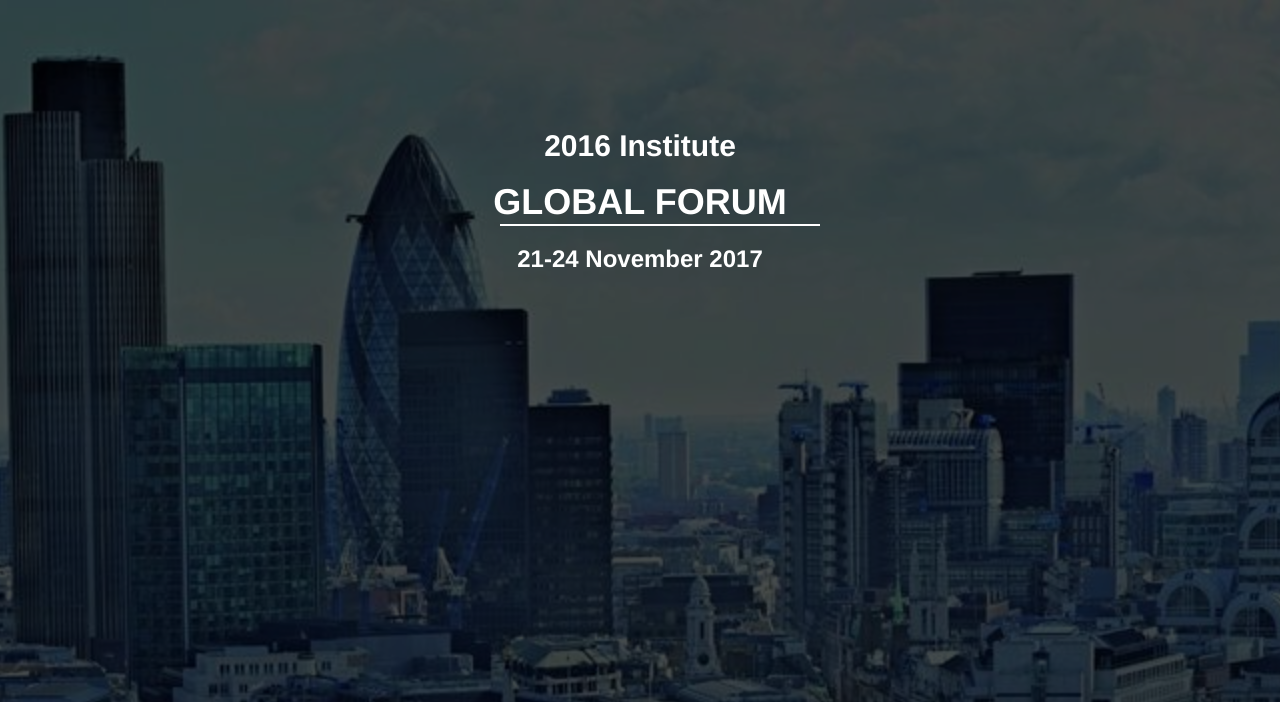
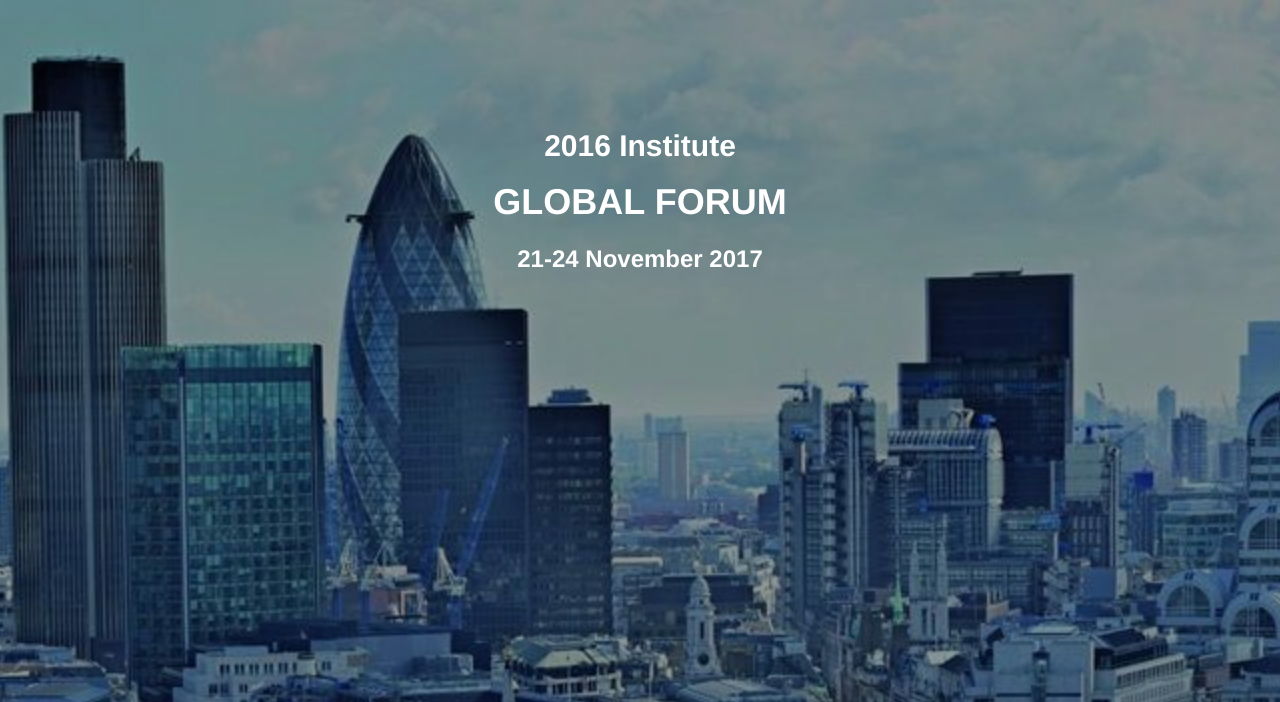
Before and after one commit to nivesonawane/london, a plain HTML site: page index.html in a window 1280 px wide. Shown: the part 98-800 px from the top of the page. Drawn offline with nearby package versions, Linux system fonts and the light colour scheme.

Commit message:
second layout

```diff
--- a/assets/css/style.css
+++ b/assets/css/style.css
@@ -60,7 +60,7 @@
     position: relative;
  }
 
- .overlay-img {
+.overlay-img{
     width: 100%;
     height: 100vh;
     background-image: url('../img/headerImg.jpg');
@@ -69,16 +69,6 @@
     background-position: center;
     background-size: cover;
     object-fit: cover;
-}
-
-.overlay-img::after {
-    content: '';
-    position: absolute;
-    top: 0;
-    left: 0;
-    width: 100%;
-    height: 100%;
-    background-color: rgba(0,0,0,.5);
 }
 
 .overlay-content{
@@ -102,19 +92,9 @@
 
 .heroImg .overlay-title h1{
     padding-bottom: 4px;
-    position: relative;
+
 }
 
-.heroImg .overlay-title h1::after{
-  content: '';
-  height: 2px;
-  width: 25%;
-  background-color: #fff;
-  position: absolute;
-  left: 500px;
-  bottom: 0;
-
-}
 
 /* ######################### about section start ################################### */
 .about{
@@ -195,9 +175,9 @@
 }
 
 .view .button1:hover,.view .button1:active,.view .button1:focus{
-    color: var(--text-color-primary);
-    background-color: var(--color-white);
-	animation: btnAnimate 2s ease-in 2;
+    /* color: var(--text-color-primary);
+    background-color: var(--color-white); */
+    animation: btnAnimate 2s ease-in 2;
 }
 
 @keyframes btnAnimate{
@@ -240,11 +220,14 @@
     padding: 5px;
     border: 2px solid var(--color-white);
     border-radius: 50%;
-    transition: all .2s ease-in-out;
 }
+
 .social-icons li>a>i:hover{
   transform: translateY(-20px) rotate(360deg);
 }
+
+
+
 
 @media all and (max-width: 600px){
     .london-navbar .navbar-nav>li>a:hover::after{
@@ -286,7 +269,6 @@
         object-fit: cover;
     }
 
-
 }
 
 
--- a/index.html
+++ b/index.html
@@ -76,7 +76,7 @@
             <div class="overlay-content">
               <div class="overlay-title text-center">
                 <h2>2016 Institute</h2>
-                <h1>GLOBAL FORUM</h1>
+                <h1 class="underline">GLOBAL FORUM</h1>
                 <h3>21-24 November 2017</h3>
               </div>
             </div>
```
